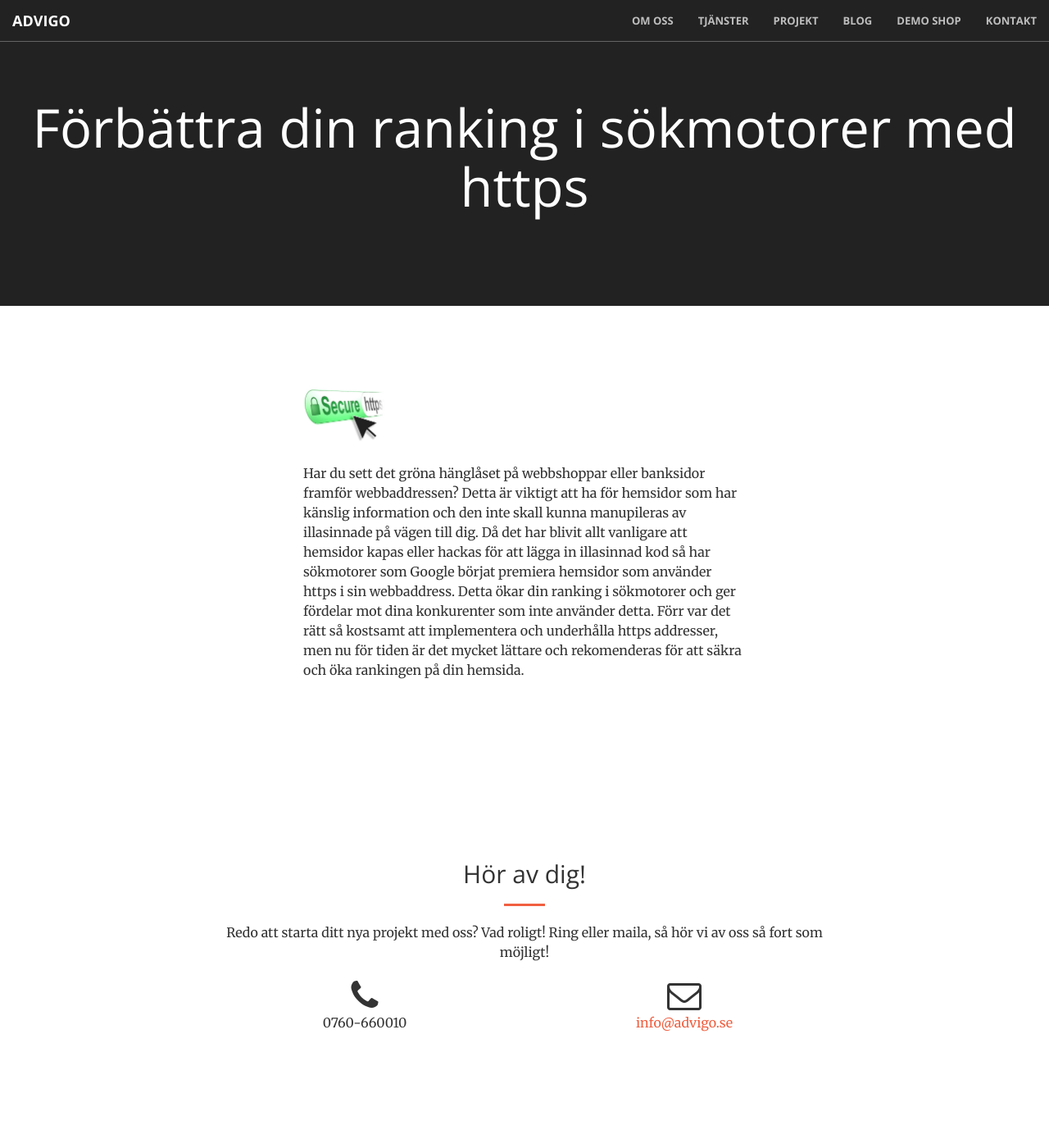
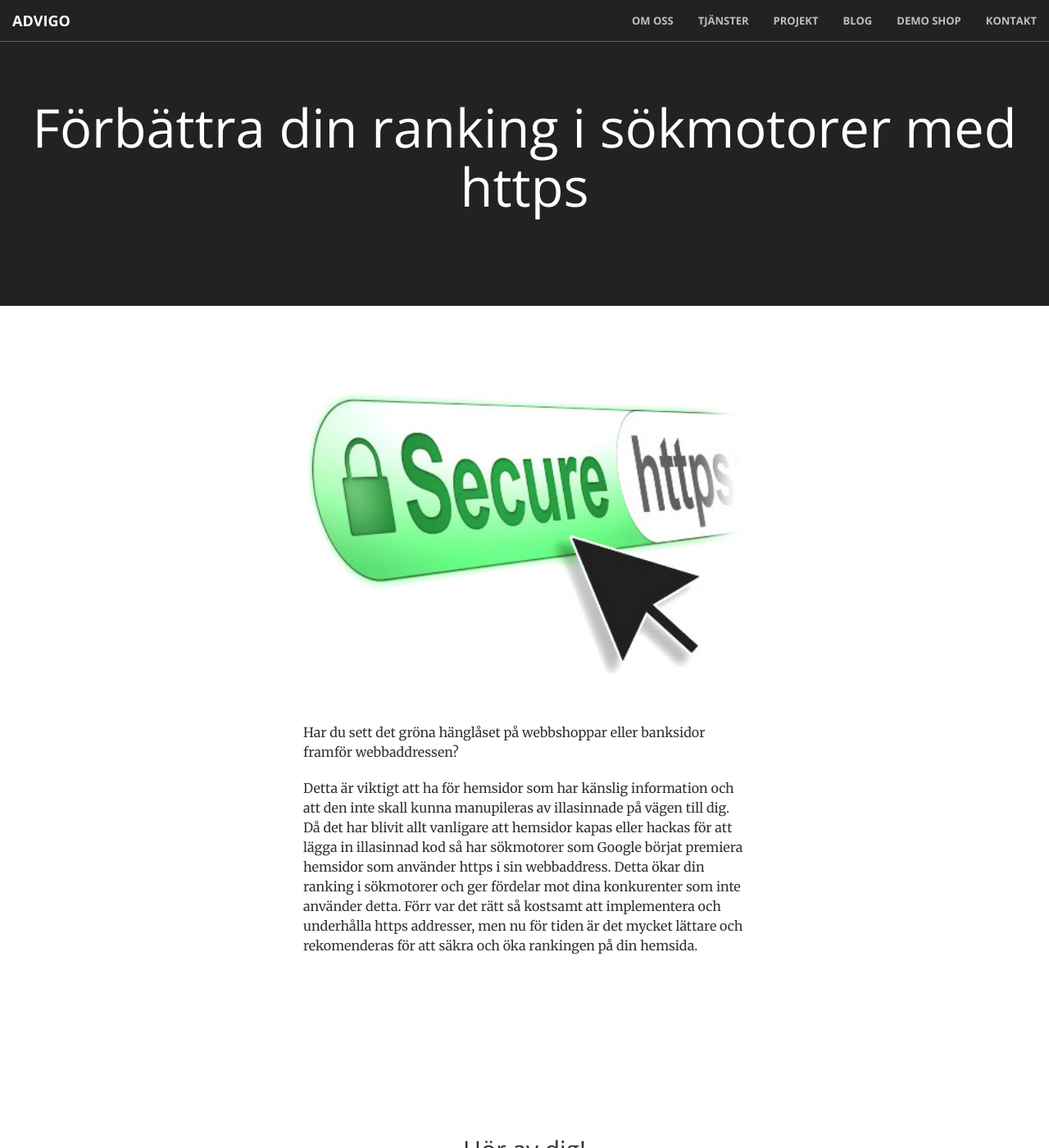
Before and after one commit to advigo/advigo, a Jekyll site: the page built from _posts/2017-09-02-forbattra-din-ranking-i-sokmotorer-med-https.md, in a window 1280 px wide and 1400 px high. Shown: the whole window at 82% size. Built offline with Jekyll 4.4.1, drawn with Linux system fonts in a browser that asks for light colours.

Commit message:
Update Post “2017-09-02-forbattra-din-ranking-i-sokmotorer-med-https”

```diff
--- a/_posts/2017-09-02-forbattra-din-ranking-i-sokmotorer-med-https.md
+++ b/_posts/2017-09-02-forbattra-din-ranking-i-sokmotorer-med-https.md
@@ -3,8 +3,11 @@ layout: post
 title: Förbättra din ranking i sökmotorer med https
 categories: SEO
 ---
-![https seo -tumme](/img/uploads/http-https.jpg)
+![https seo -fullwidth](/img/uploads/http-https.jpg)
 
 Har du sett det gröna hänglåset på webbshoppar eller banksidor framför webbaddressen?
-Detta är viktigt att ha för hemsidor som har känslig information och den inte skall kunna manupileras av illasinnade på vägen till dig. Då det har blivit allt vanligare att hemsidor kapas eller hackas för att lägga in illasinnad kod så har sökmotorer som Google börjat premiera hemsidor som använder https i sin webbaddress. Detta ökar din ranking i sökmotorer och ger fördelar mot dina konkurenter som inte använder detta.
+
+Detta är viktigt att ha för hemsidor som har känslig information och att den inte skall kunna manupileras av illasinnade på vägen till dig.
+Då det har blivit allt vanligare att hemsidor kapas eller hackas för att lägga in illasinnad kod så har sökmotorer som Google börjat premiera hemsidor som använder https i sin webbaddress.
+Detta ökar din ranking i sökmotorer och ger fördelar mot dina konkurenter som inte använder detta.
 Förr var det rätt så kostsamt att implementera och underhålla https addresser, men nu för tiden är det mycket lättare och rekomenderas för att säkra och öka rankingen på din hemsida.
```
